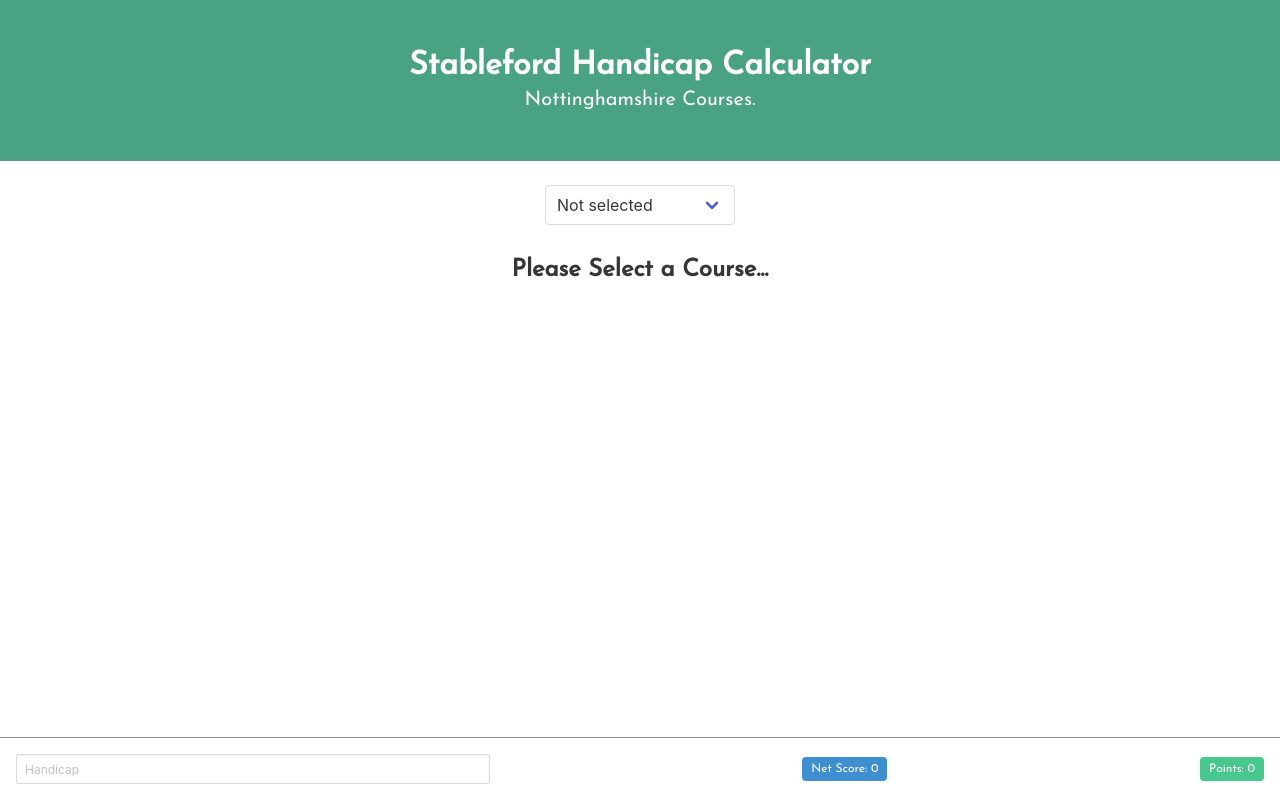
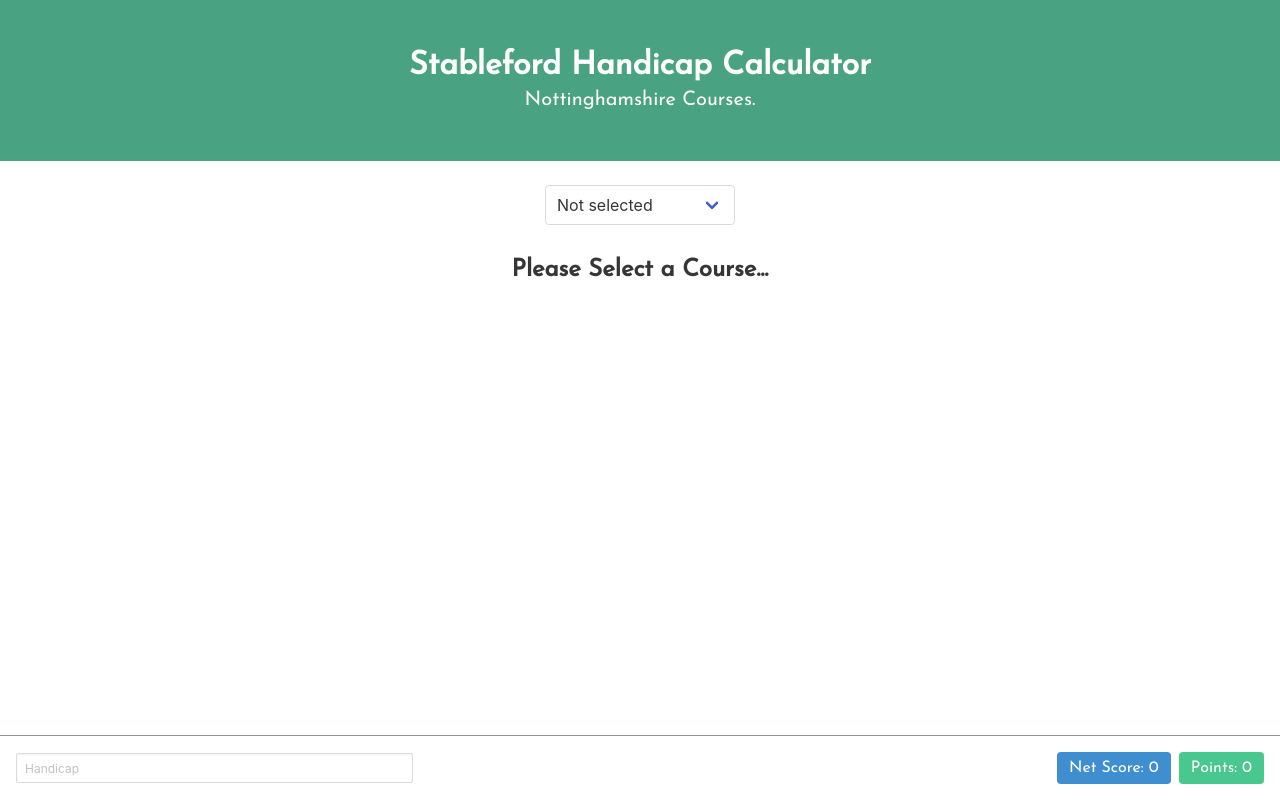
Before and after one commit to BradWaterhouse/stableford-points-calculator, a React (Create React App) app: page / in a window 1280 px wide. Built offline with nearby package versions, Linux system fonts and the light colour scheme.

Commit message:
minor styling tweaks

```diff
--- a/src/components/App.tsx
+++ b/src/components/App.tsx
@@ -104,9 +104,11 @@ function App() {
             </div>
 
             <div className="save-area">
-                <input className="input is-small" placeholder="Handicap" type="tel" style={{width: "37vw"}} value={handicap === -1 ? "" : handicap} onChange={handleUpdateHandicap} max={36}/>
-                <div className="tag is-info">Net Score: {Object.values(scores).reduce((acc: number, score: number) => acc + score, 0)}</div>
-                <div className="tag is-success">Points: {selectedCourse !== "none" ? calculateScores() : 0}</div>
+                <input className="input is-small" placeholder="Handicap" type="tel" style={{width: "31vw"}} value={handicap === -1 ? "" : handicap} onChange={handleUpdateHandicap} max={36}/>
+                <div className="is-pulled-right">
+                <div className="tag is-info mr-2" style={{fontSize: "1em"}}>Net Score: {Object.values(scores).reduce((acc: number, score: number) => acc + score, 0)}</div>
+                <div className="tag is-success" style={{fontSize: "1em"}}>Points: {selectedCourse !== "none" ? calculateScores() : 0}</div>
+                </div>
             </div>
 
         </div>
--- a/src/components/Hole/Hole.tsx
+++ b/src/components/Hole/Hole.tsx
@@ -20,8 +20,13 @@ export const Hole: FC<Props> = (props: Props): ReactElement => {
 
     const renderScoreButton = (value: number): ReactElement => (
         <button
-            className={`button is-small mr-3 ${selectedScore === value ? "has-background-grey-light" : "has-background-white"}`}
-            style={{ borderRadius: "15%", color: "#49a282", height: "3em", width: "3em" }}
+            className="button is-small mr-3"
+            style={{
+                borderRadius: "15%",
+                color: selectedScore === value ? "#ffffff" : "#49a282",
+                backgroundColor: selectedScore === value ? "#595555" : "#ffffff",
+                height: "3em", width: "3em"
+            }}
             onClick={(): void => handleScoreUpdate(value)}>
             {value}
         </button>
```
